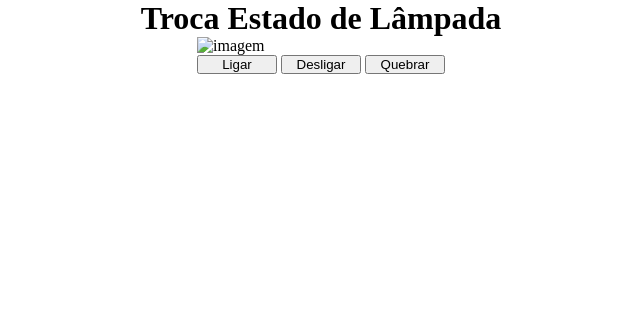
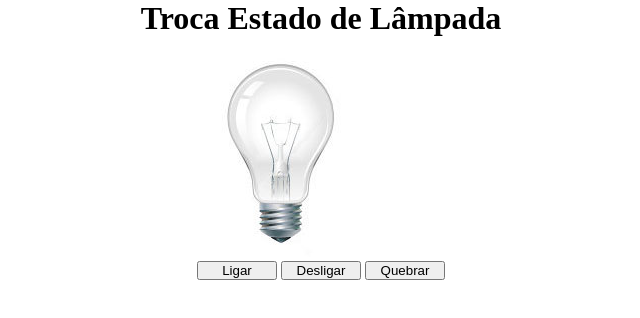
Before and after one commit to Ekoko-Clesh/project-changeLampState, a plain HTML site: page index.html in a window 1280 px wide. Shown: the whole page, without its empty margins (319-959 px from the left). Drawn offline with Linux system fonts and the light colour scheme.

Commit message:
Update index.html

```diff
--- a/index.html
+++ b/index.html
@@ -15,7 +15,7 @@
         <div class="container">
 
             <div class="img-div">
-                    <img src="./img/desligada.jpg" alt="imagem" id="img-content">
+                    <img src="desligada.jpg" alt="imagem" id="img-content">
             </div>
             <div id="buttons">
                 <button class="button" id="ligar">Ligar</button>
```
